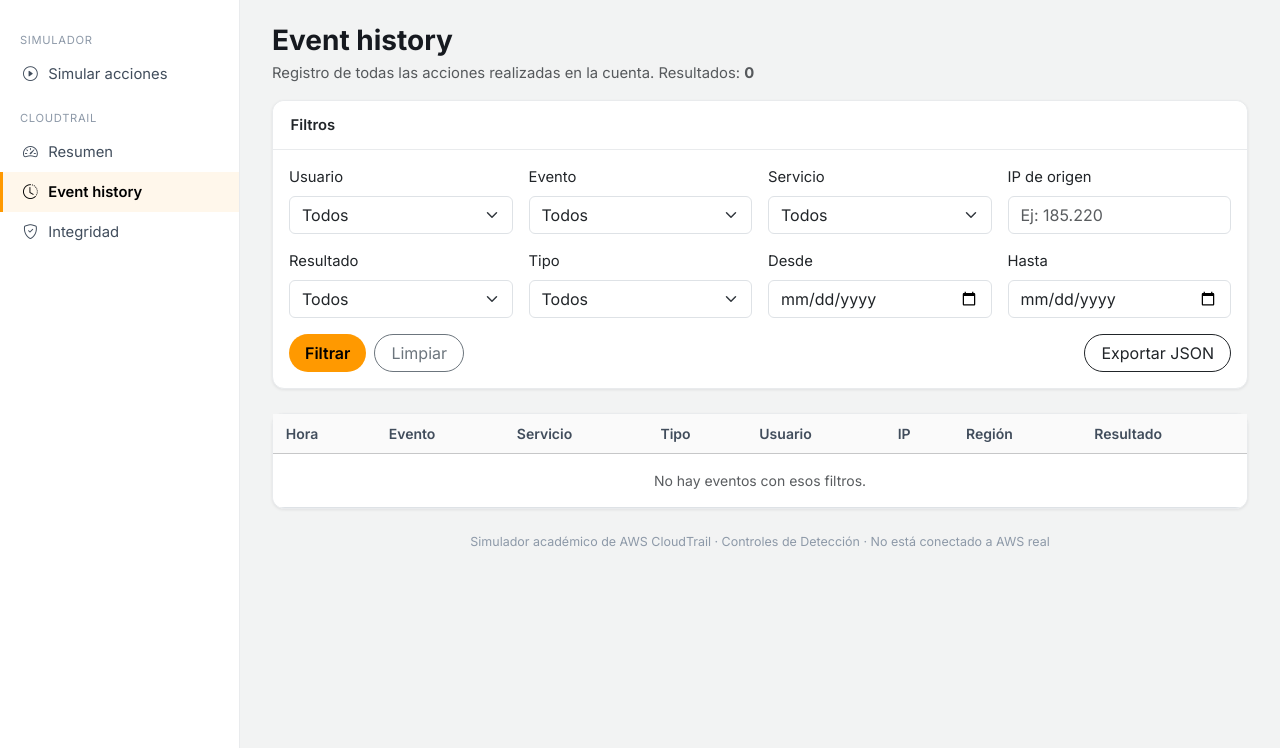
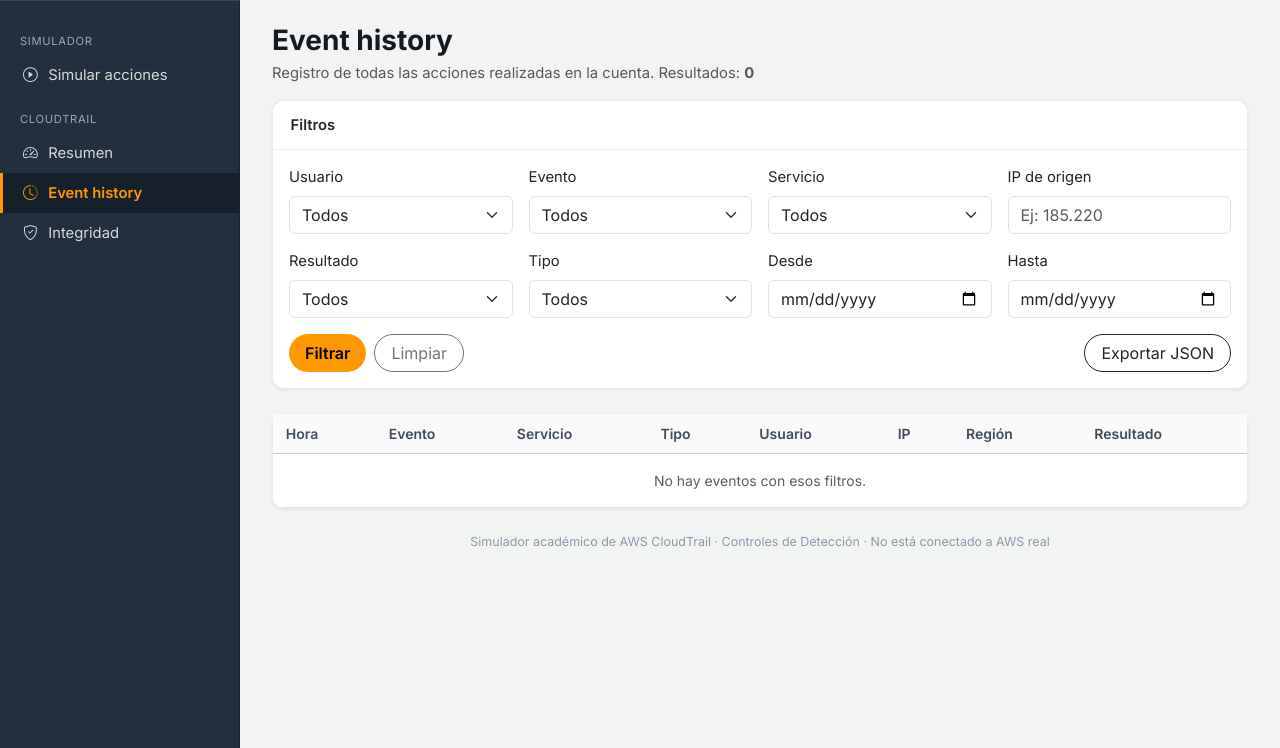
Before and after one commit to ALDA2209/cloudtrail-sim, a Django app: page /historial/ in a window 1280 px wide. Shown: the part 52-800 px from the top of the page. Run offline with Django 5.2, Linux system fonts and the light colour scheme; data that the repository does not hold is empty.

Commit message:
Barra lateral oscura

```diff
--- a/trail/templates/trail/base.html
+++ b/trail/templates/trail/base.html
@@ -67,6 +67,14 @@
             .contenido { margin-left: 0; padding: 1.5rem 1rem; }
             .pie { margin-left: 0; }
         }
+
+        /* Barra lateral oscura */
+        .sidebar { background: var(--aws-navy); border-right: 1px solid #1a2330; border-top: 1px solid #36465a; }
+        .sidebar .seccion { color: #9ba7b6; }
+        .sidebar a { color: #d5dbdb; }
+        .sidebar a:hover { background: #2f3d4e; color: #ffffff; }
+        .sidebar a.active { background: #16202b; color: var(--aws-orange); border-left-color: var(--aws-orange); }
+        @media (max-width: 991.98px) { .sidebar { border-bottom: 1px solid #1a2330; } }
     </style>
 </head>
 <body>
```
